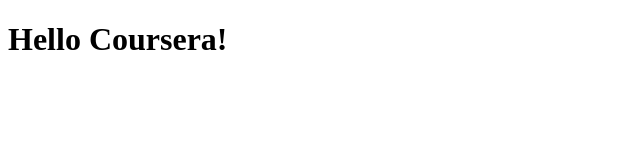
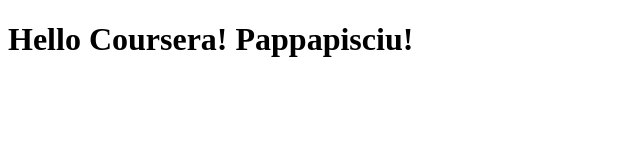
Before and after one commit to ShivaAbarai/coursera-test, a plain HTML site: page site/index.html in a window 1280 px wide. Shown: the whole page, without its empty margins (0-640 px from the left). Drawn offline with Linux system fonts and the light colour scheme.

Commit message:
modificato titolo

```diff
--- a/site/index.html
+++ b/site/index.html
@@ -4,6 +4,6 @@
 	<title>Hello Coursera!</title>
 </head>
 <body>
-<h1>Hello Coursera!</h1>
+<h1>Hello Coursera! Pappapisciu!</h1>
 </body>
 </html>
```
